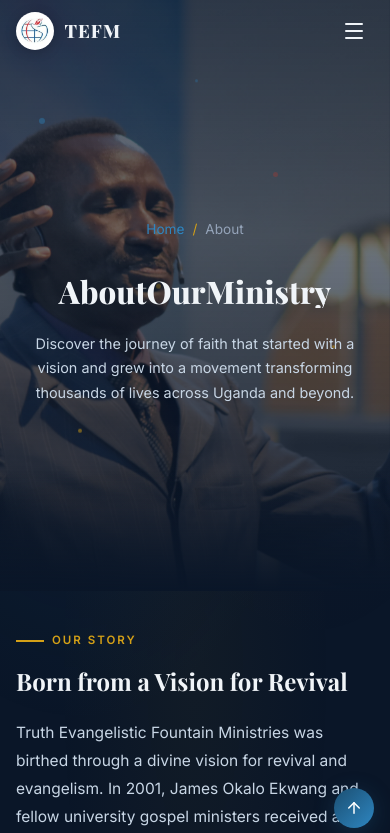
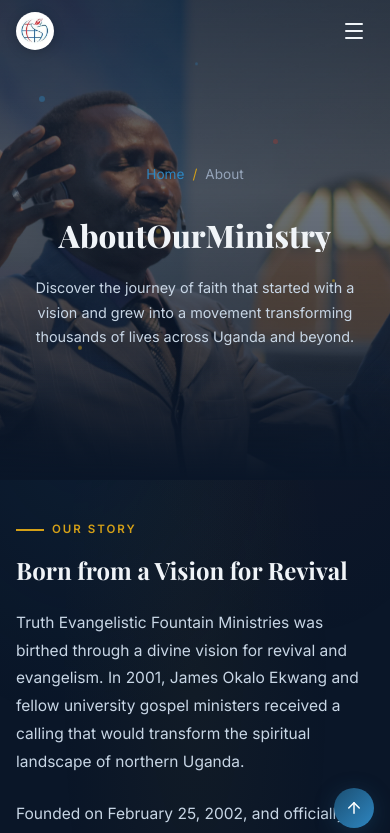
Before and after one commit to andreaocepa/Truth-Evangelistic-Fountain-Ministries, a React (Vite) app: page /about in a window 390 px wide. Shown: the top 833 px of the page. Built offline with nearby package versions, Linux system fonts and the light colour scheme; a web font is replaced by a local one.

Commit message:
Responsive hero, Footer and Removed TEFM

```diff
--- a/src/components/Footer.css
+++ b/src/components/Footer.css
@@ -249,12 +249,37 @@
 
   .footer__brand-col {
     grid-column: auto;
+    display: flex;
+    flex-direction: column;
+    align-items: center;
+    text-align: center;
+  }
+
+  .footer__brand {
+    justify-content: center;
+  }
+
+  .footer__desc {
+    margin-left: auto;
+    margin-right: auto;
+  }
+
+  .footer__socials {
+    justify-content: center;
+  }
+
+  .footer__heading {
+    text-align: center;
+  }
+
+  .footer__contact-list li {
+    justify-content: center;
   }
 
   .footer__bottom-inner {
     flex-direction: column;
     text-align: center;
-    gap: 0.4rem;
+    gap: 0.8rem;
   }
 
   .footer__scroll-top {
@@ -266,8 +291,26 @@
 }
 
 @media (max-width: 480px) {
+  .footer__main {
+    padding: var(--space-xl) 0;
+  }
+
+  .footer__links {
+    display: grid;
+    grid-template-columns: 1fr 1fr;
+    gap: 0.5rem;
+    text-align: left;
+    max-width: 300px;
+    margin: 0 auto;
+  }
+
+  .footer__links li {
+    margin-bottom: 0.25rem;
+  }
+
   .footer__desc {
     font-size: 0.83rem;
+    margin-bottom: var(--space-md);
   }
 
   .footer__copy,
--- a/src/components/Footer.jsx
+++ b/src/components/Footer.jsx
@@ -25,9 +25,8 @@ export default function Footer() {
             {/* Brand */}
             <div className="footer__brand-col">
               <Link to="/" className="footer__brand" id="footer-brand">
-                <img src="/images/logo (1)_1753292252843.jpg" alt="TEFM Logo" className="footer__logo" />
+                <img src="/images/logo (1)_1753292252843.jpg" alt="Ministry Logo" className="footer__logo" />
                 <div>
-                  <span className="footer__brand-name">TEFM</span>
                   <span className="footer__brand-tagline">Truth Evangelistic Fountain Ministries</span>
                 </div>
               </Link>
--- a/src/components/HeroSection.css
+++ b/src/components/HeroSection.css
@@ -8,6 +8,7 @@
   align-items: center;
   justify-content: center;
   overflow: hidden;
+  min-height: var(--hero-height, 100vh);
 }
 
 .hero__bg {
@@ -146,6 +147,16 @@
 }
 
 @media (max-width: 768px) {
+  .hero {
+    /* Limit height on mobile to prevent excessive cropping of landscape images */
+    min-height: clamp(450px, 70vh, 600px) !important;
+  }
+
+  .hero__bg {
+    /* Slight shift to ensure subjects in the center stay visible */
+    background-position: center 20%;
+  }
+
   .hero__cta {
     padding: 0.85rem 2rem;
     font-size: 0.9rem;
@@ -164,6 +175,10 @@
 }
 
 @media (max-width: 480px) {
+  .hero {
+    min-height: clamp(380px, 65vh, 480px) !important;
+  }
+
   .hero__title {
     font-size: clamp(1.7rem, 8vw, 2.5rem);
   }
--- a/src/components/HeroSection.jsx
+++ b/src/components/HeroSection.jsx
@@ -29,7 +29,7 @@ export default function HeroSection({
   return (
     <section
       className="hero"
-      style={{ minHeight: height }}
+      style={{ '--hero-height': height }}
       id="hero-section"
     >
       {/* Parallax background */}
--- a/src/components/Navbar.jsx
+++ b/src/components/Navbar.jsx
@@ -40,11 +40,10 @@ export default function Navbar() {
         <Link to="/" className="navbar__brand" id="navbar-brand">
           <img
             src="/images/logo (1)_1753292252843.jpg"
-            alt="TEFM Logo"
+            alt="Ministry Logo"
             className="navbar__logo"
           />
           <div className="navbar__brand-text">
-            <span className="navbar__brand-name">TEFM</span>
             <span className="navbar__brand-tagline">Truth Evangelistic Fountain Ministries</span>
           </div>
         </Link>
```
